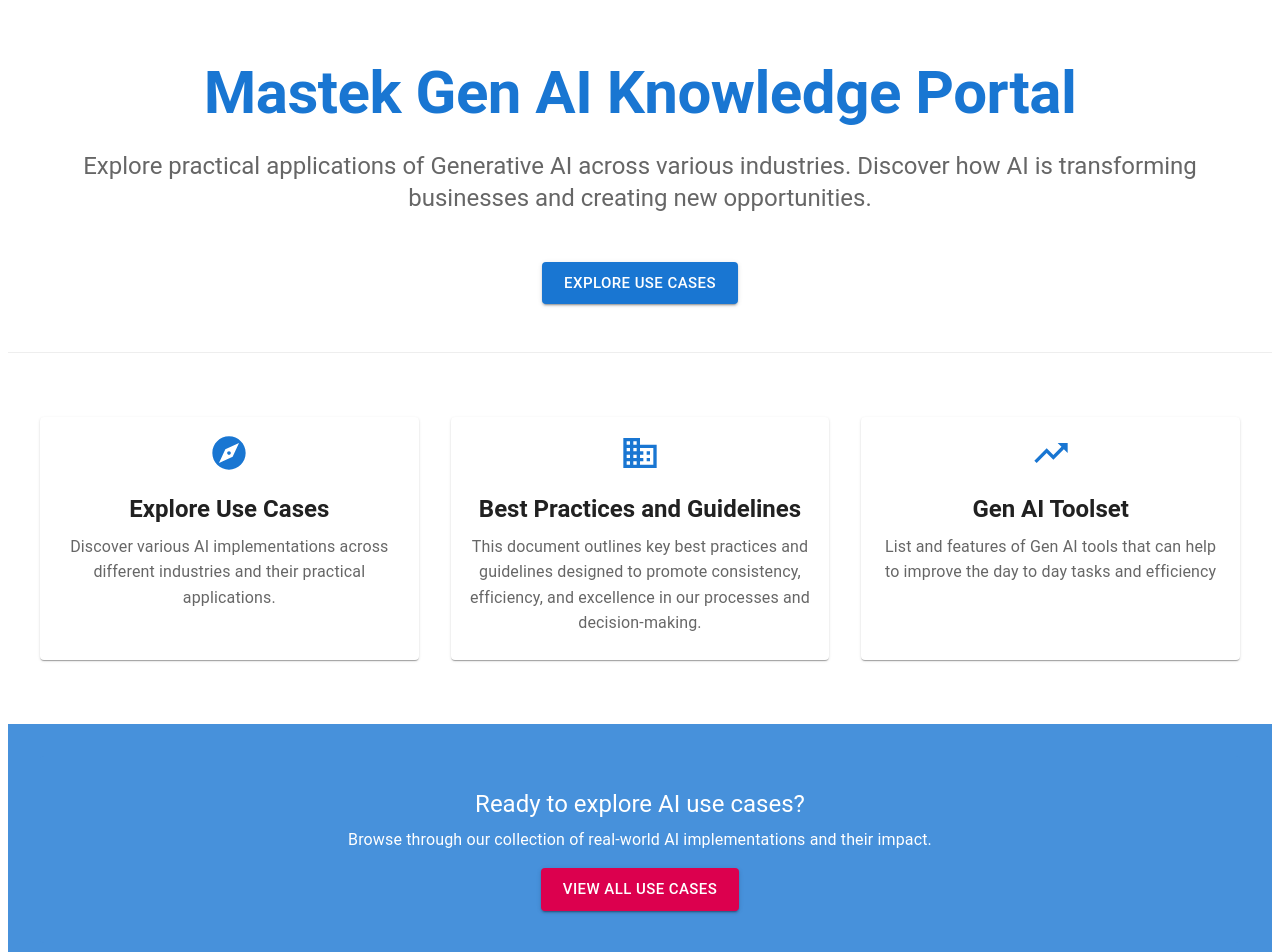
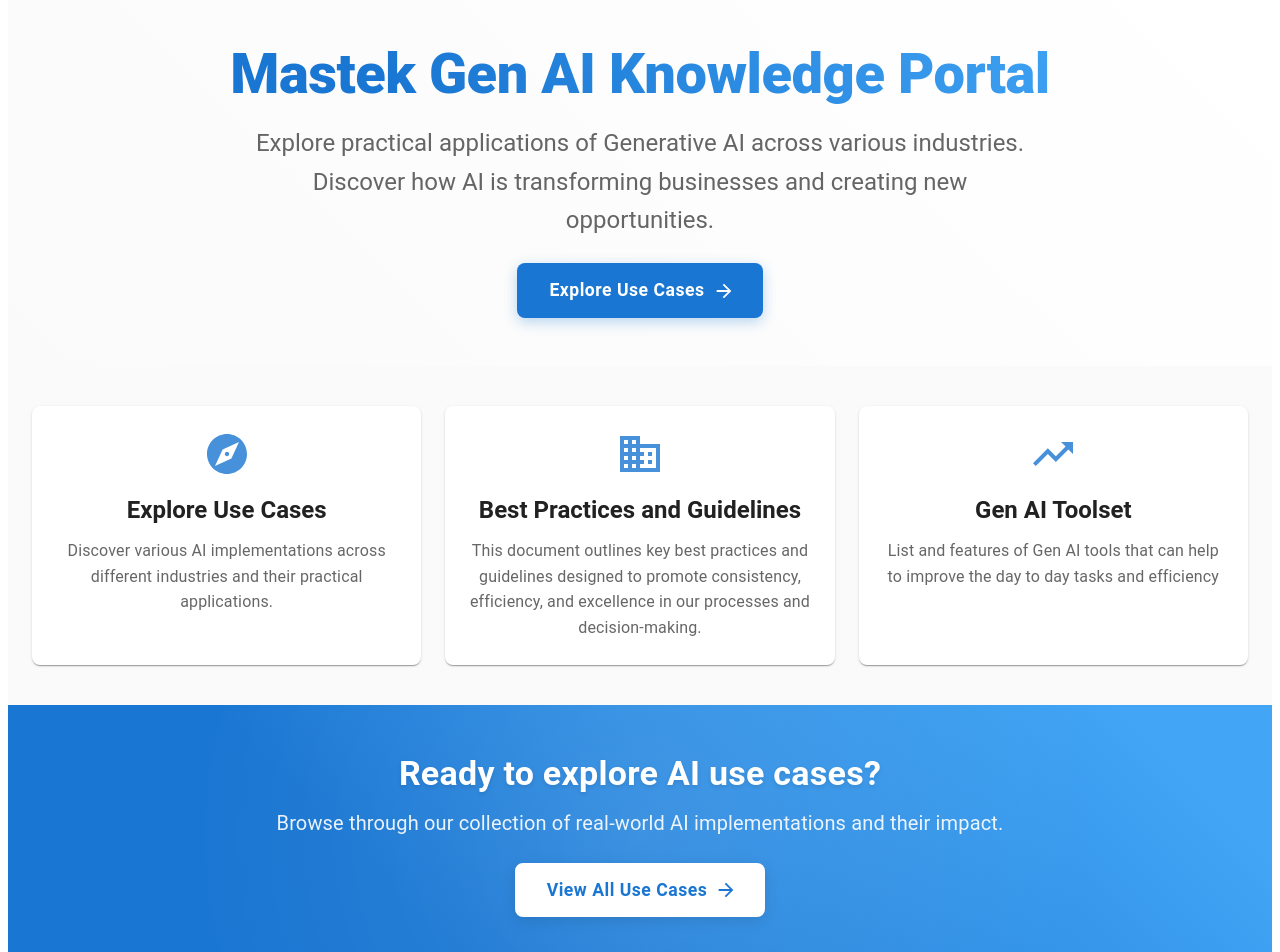
Before and after one commit to girish-mastek/ai-enabler, a React (Create React App) app: page / in a window 1280 px wide. Shown: the part 80-1032 px from the top of the page. Built offline with nearby package versions, Linux system fonts and the light colour scheme; no server answers.

Commit message:
minor ui changes

```diff
--- a/src/components/UsecaseDetail.js
+++ b/src/components/UsecaseDetail.js
@@ -10,80 +10,93 @@
   Grid,
   Paper,
   Stack,
-  Divider
+  Container
 } from '@mui/material';
 import ArrowBackIcon from '@mui/icons-material/ArrowBack';
-import CheckCircleIcon from '@mui/icons-material/CheckCircle';
-import CancelIcon from '@mui/icons-material/Cancel';
-import PendingIcon from '@mui/icons-material/Pending';
 import BusinessIcon from '@mui/icons-material/Business';
 import AccessTimeIcon from '@mui/icons-material/AccessTime';
 import CommentIcon from '@mui/icons-material/Comment';
+import BuildIcon from '@mui/icons-material/Build';
+import ChatIcon from '@mui/icons-material/Chat';
 
 const UsecaseDetail = ({ usecases }) => {
   const { id } = useParams();
   const navigate = useNavigate();
   const usecase = usecases.find(u => u.id === parseInt(id));
 
-  // Redirect to usecases list if usecase is not found or not approved
   useEffect(() => {
     if (!usecase || usecase.status !== 'approved') {
       navigate('/usecases');
     }
   }, [usecase, navigate]);
 
-  // Don't render anything while redirecting
   if (!usecase || usecase.status !== 'approved') {
     return null;
   }
 
   return (
-    <Box>
+    <Box sx={{ bgcolor: 'grey.50', minHeight: '100vh', py: 2 }}>
+      <Container maxWidth="xl">
         <Button
           startIcon={<ArrowBackIcon />}
           onClick={() => navigate('/usecases')}
-        sx={{ mb: 3 }}
+          sx={{
+            mb: 2,
+            color: 'text.primary',
+            '&:hover': {
+              bgcolor: 'rgba(0, 0, 0, 0.04)'
+            }
+          }}
         >
           Back to Use Cases
         </Button>
 
-      <Card sx={{ mb: 4 }}>
-        <CardContent>
-          <Box sx={{ display: 'flex', alignItems: 'flex-start', justifyContent: 'space-between', mb: 3 }}>
-            <Box>
-              <Typography variant="h4" gutterBottom>
+        <Grid container spacing={2}>
+          {/* Header Section */}
+          <Grid item xs={12}>
+            <Paper
+              elevation={0}
+              sx={{
+                p: 3,
+                borderRadius: 2,
+                bgcolor: 'white',
+                border: '1px solid',
+                borderColor: 'grey.200'
+              }}
+            >
+              <Typography
+                variant="h4"
+                sx={{
+                  fontWeight: 700,
+                  mb: 1.5,
+                  color: 'text.primary'
+                }}
+              >
                 {usecase.usecase}
               </Typography>
 
-              <Stack direction="row" spacing={1} sx={{ mb: 3 }}>
+              <Stack direction="row" spacing={1} sx={{ mb: 2 }}>
                 <Chip
                   label={usecase.service_line}
-                  color="primary"
+                  sx={{
+                    bgcolor: '#F3E5F5',
+                    color: '#7B1FA2',
+                    border: '1px solid #E1BEE7',
+                    '& .MuiChip-label': { px: 2 }
+                  }}
                 />
                 <Chip
                   label={usecase.sdlc_phase}
-                  color="secondary"
-                />
-                <Chip
-                  icon={<CheckCircleIcon />}
-                  label="Approved"
-                  color="success"
+                  sx={{
+                    bgcolor: '#E0F2F1',
+                    color: '#00796B',
+                    border: '1px solid #B2DFDB',
+                    '& .MuiChip-label': { px: 2 }
+                  }}
                 />
               </Stack>
-            </Box>
-          </Box>
 
-          <Grid container spacing={3}>
-            {/* Project Information */}
-            <Grid item xs={12}>
-              <Paper sx={{ p: 2, height: '100%' }}>
-                <Stack direction="row" alignItems="center" spacing={1} sx={{ mb: 2 }}>
-                  <BusinessIcon color="primary" />
-                  <Typography variant="h6">
-                    Project Details
-                  </Typography>
-                </Stack>
-                <Typography variant="body1" paragraph>
+              <Typography variant="body1" color="text.secondary" sx={{ fontSize: '1.1rem', lineHeight: 1.6 }}>
                 {usecase.project}
               </Typography>
             </Paper>
@@ -91,39 +104,61 @@
 
           {/* Prompts Used */}
           <Grid item xs={12}>
-              <Paper sx={{ p: 2, height: '100%' }}>
-                <Typography variant="h6" gutterBottom>
+            <Paper
+              elevation={0}
+              sx={{
+                p: 3,
+                borderRadius: 2,
+                bgcolor: 'white',
+                border: '1px solid',
+                borderColor: 'grey.200'
+              }}
+            >
+              <Stack direction="row" alignItems="center" spacing={1.5} sx={{ mb: 1.5 }}>
+                <ChatIcon sx={{ color: 'primary.main', fontSize: 28 }} />
+                <Typography variant="h5" sx={{ fontWeight: 600 }}>
                   Prompts Used
                 </Typography>
-                <Typography variant="body1" paragraph>
+              </Stack>
+              <Typography variant="body1" sx={{ color: 'text.secondary', lineHeight: 1.6 }}>
                 {usecase.prompts_used}
               </Typography>
             </Paper>
           </Grid>
 
-            {/* Efforts and Hours */}
+          {/* Time & Effort and Comments */}
           <Grid item xs={12} md={6}>
-              <Paper sx={{ p: 2, height: '100%' }}>
-                <Stack direction="row" alignItems="center" spacing={1} sx={{ mb: 2 }}>
-                  <AccessTimeIcon color="primary" />
-                  <Typography variant="h6">
+            <Paper
+              elevation={0}
+              sx={{
+                p: 3,
+                height: '100%',
+                borderRadius: 2,
+                bgcolor: 'white',
+                border: '1px solid',
+                borderColor: 'grey.200'
+              }}
+            >
+              <Stack direction="row" alignItems="center" spacing={1.5} sx={{ mb: 2 }}>
+                <AccessTimeIcon sx={{ color: 'primary.main', fontSize: 28 }} />
+                <Typography variant="h5" sx={{ fontWeight: 600 }}>
                   Time & Effort
                 </Typography>
               </Stack>
               <Stack spacing={2}>
                 <Box>
-                    <Typography variant="subtitle2" color="text.secondary">
+                  <Typography variant="subtitle1" color="text.secondary" sx={{ mb: 0.5 }}>
                     Estimated Efforts
                   </Typography>
-                    <Typography variant="body1">
+                  <Typography variant="body1" sx={{ fontSize: '1.1rem' }}>
                     {usecase.estimated_efforts}
                   </Typography>
                 </Box>
                 <Box>
-                    <Typography variant="subtitle2" color="text.secondary">
+                  <Typography variant="subtitle1" color="text.secondary" sx={{ mb: 0.5 }}>
                     Actual Hours
                   </Typography>
-                    <Typography variant="body1">
+                  <Typography variant="body1" sx={{ fontSize: '1.1rem' }}>
                     {usecase.actual_hours}
                   </Typography>
                 </Box>
@@ -131,16 +166,25 @@
             </Paper>
           </Grid>
 
-            {/* Comments */}
           <Grid item xs={12} md={6}>
-              <Paper sx={{ p: 2, height: '100%' }}>
-                <Stack direction="row" alignItems="center" spacing={1} sx={{ mb: 2 }}>
-                  <CommentIcon color="primary" />
-                  <Typography variant="h6">
+            <Paper
+              elevation={0}
+              sx={{
+                p: 3,
+                height: '100%',
+                borderRadius: 2,
+                bgcolor: 'white',
+                border: '1px solid',
+                borderColor: 'grey.200'
+              }}
+            >
+              <Stack direction="row" alignItems="center" spacing={1.5} sx={{ mb: 2 }}>
+                <CommentIcon sx={{ color: 'primary.main', fontSize: 28 }} />
+                <Typography variant="h5" sx={{ fontWeight: 600 }}>
                   Comments
                 </Typography>
               </Stack>
-                <Typography variant="body1">
+              <Typography variant="body1" sx={{ color: 'text.secondary', lineHeight: 1.6 }}>
                 {usecase.comments}
               </Typography>
             </Paper>
@@ -149,17 +193,33 @@
           {/* Tools Used */}
           {usecase.tools_used && (
             <Grid item xs={12}>
-                <Paper sx={{ p: 2, height: '100%' }}>
-                  <Typography variant="h6" gutterBottom>
+              <Paper
+                elevation={0}
+                sx={{
+                  p: 3,
+                  borderRadius: 2,
+                  bgcolor: 'white',
+                  border: '1px solid',
+                  borderColor: 'grey.200'
+                }}
+              >
+                <Stack direction="row" alignItems="center" spacing={1.5} sx={{ mb: 2 }}>
+                  <BuildIcon sx={{ color: 'primary.main', fontSize: 28 }} />
+                  <Typography variant="h5" sx={{ fontWeight: 600 }}>
                     Tools Used
                   </Typography>
-                  <Box>
+                </Stack>
+                <Box sx={{ display: 'flex', flexWrap: 'wrap', gap: 1 }}>
                   {usecase.tools_used.map((tool, index) => (
                     <Chip
                       key={index}
                       label={tool}
-                        sx={{ mr: 1, mb: 1 }}
-                        variant="outlined"
+                      sx={{
+                        bgcolor: '#ECEFF1',
+                        color: '#455A64',
+                        border: '1px solid #CFD8DC',
+                        '& .MuiChip-label': { px: 2 }
+                      }}
                     />
                   ))}
                 </Box>
@@ -167,30 +227,7 @@
             </Grid>
           )}
         </Grid>
-
-          <Divider sx={{ my: 3 }} />
-
-          {/* Timestamps */}
-          <Stack spacing={1}>
-            {usecase.submittedAt && (
-              <Typography
-                variant="body2"
-                color="text.secondary"
-              >
-                Submitted on: {new Date(usecase.submittedAt).toLocaleDateString()}
-              </Typography>
-            )}
-            {usecase.moderatedAt && (
-              <Typography
-                variant="body2"
-                color="text.secondary"
-              >
-                Moderated on: {new Date(usecase.moderatedAt).toLocaleDateString()}
-              </Typography>
-            )}
-          </Stack>
-        </CardContent>
-      </Card>
+      </Container>
     </Box>
   );
 };
--- a/src/pages/HomePage.js
+++ b/src/pages/HomePage.js
@@ -7,58 +7,89 @@
   Grid,
   Paper,
   Card,
-  CardContent
+  CardContent,
+  Container
 } from '@mui/material';
 import ExploreIcon from '@mui/icons-material/Explore';
 import BusinessIcon from '@mui/icons-material/Business';
 import TrendingUpIcon from '@mui/icons-material/TrendingUp';
+import ArrowForwardIcon from '@mui/icons-material/ArrowForward';
 
 const HomePage = () => {
   const navigate = useNavigate();
 
   const features = [
     {
-      icon: <ExploreIcon sx={{ fontSize: 40 }} />,
+      icon: <ExploreIcon sx={{ fontSize: 48 }} />,
       title: 'Explore Use Cases',
       description: 'Discover various AI implementations across different industries and their practical applications.',
     },
     {
-      icon: <BusinessIcon sx={{ fontSize: 40 }} />,
+      icon: <BusinessIcon sx={{ fontSize: 48 }} />,
       title: 'Best Practices and Guidelines',
       description: 'This document outlines key best practices and guidelines designed to promote consistency, efficiency, and excellence in our processes and decision-making.',
     },
     {
-      icon: <TrendingUpIcon sx={{ fontSize: 40 }} />,
+      icon: <TrendingUpIcon sx={{ fontSize: 48 }} />,
       title: 'Gen AI Toolset',
       description: 'List and features of Gen AI tools that can help to improve the day to day tasks and efficiency',
     },
   ];
 
   return (
-    <Box sx={{ width: '100%' }}>
+    <Box sx={{ bgcolor: 'grey.50' }}>
       {/* Hero Section */}
       <Box
         sx={{
-          width: '100%',
-          pt: 8,
-          pb: 6,
-          textAlign: 'center',
+          position: 'relative',
           bgcolor: 'white',
-          borderBottom: 1,
-          borderColor: 'grey.200'
+          overflow: 'hidden',
+          '&::before': {
+            content: '""',
+            position: 'absolute',
+            top: 0,
+            left: 0,
+            right: 0,
+            bottom: 0,
+            background: 'linear-gradient(45deg, rgba(0,0,0,0.02) 0%, rgba(255,255,255,0) 100%)',
+            zIndex: 1
+          }
         }}
       >
-        <Box sx={{ maxWidth: '1920px', mx: 'auto', px: { xs: 2, sm: 3, md: 4 } }}>
+        <Container maxWidth="xl">
+          <Box
+            sx={{
+              pt: { xs: 5, md: 6 },
+              pb: { xs: 5, md: 6 },
+              textAlign: 'center',
+              position: 'relative',
+              zIndex: 2
+            }}
+          >
             <Typography
               component="h1"
               variant="h2"
-            color="primary"
-            gutterBottom
-            sx={{ fontWeight: 'bold' }}
+              sx={{
+                fontWeight: 800,
+                fontSize: { xs: '2.5rem', md: '3.5rem' },
+                background: 'linear-gradient(45deg, #1976d2 30%, #42a5f5 90%)',
+                backgroundClip: 'text',
+                textFillColor: 'transparent',
+                mb: 2
+              }}
             >
               Mastek Gen AI Knowledge Portal
             </Typography>
-          <Typography variant="h5" color="text.secondary" paragraph>
+            <Typography
+              variant="h5"
+              sx={{
+                color: 'text.secondary',
+                maxWidth: '800px',
+                mx: 'auto',
+                mb: 3,
+                lineHeight: 1.6
+              }}
+            >
               Explore practical applications of Generative AI across various industries.
               Discover how AI is transforming businesses and creating new opportunities.
             </Typography>
@@ -66,16 +97,32 @@
               variant="contained"
               size="large"
               onClick={() => navigate('/usecases')}
-            sx={{ mt: 4 }}
+              endIcon={<ArrowForwardIcon />}
+              sx={{
+                py: 1.5,
+                px: 4,
+                fontSize: '1.1rem',
+                fontWeight: 600,
+                borderRadius: 2,
+                textTransform: 'none',
+                boxShadow: '0 4px 14px 0 rgba(25, 118, 210, 0.3)',
+                transition: 'all 0.2s ease-in-out',
+                '&:hover': {
+                  transform: 'translateY(-2px)',
+                  boxShadow: '0 6px 20px 0 rgba(25, 118, 210, 0.4)'
+                }
+              }}
             >
               Explore Use Cases
             </Button>
           </Box>
+        </Container>
       </Box>
 
       {/* Features Section */}
-      <Box sx={{ maxWidth: '1920px', mx: 'auto', px: { xs: 2, sm: 3, md: 4 }, py: 8 }}>
-        <Grid container spacing={4}>
+      <Container maxWidth="xl">
+        <Box sx={{ py: { xs: 4, md: 5 } }}>
+          <Grid container spacing={3}>
             {features.map((feature, index) => (
               <Grid item xs={12} md={4} key={index}>
                 <Card
@@ -85,44 +132,51 @@
                     display: 'flex',
                     flexDirection: 'column',
                     cursor: 'pointer',
-                  transition: 'all 0.2s ease-in-out',
+                    borderRadius: 2,
+                    bgcolor: 'white',
+                    transition: 'all 0.3s ease-in-out',
                     '&:hover': {
-                    transform: 'translateY(-4px)',
-                    boxShadow: 6,
+                      transform: 'translateY(-8px)',
+                      boxShadow: '0 12px 24px rgba(0,0,0,0.1)',
                       '& .feature-icon': {
-                      transform: 'scale(1.1)',
-                      color: 'primary.dark'
+                        transform: 'scale(1.1) rotate(5deg)',
+                        color: 'primary.main'
                       }
                     },
                   }}
                 >
-                <CardContent sx={{ flexGrow: 1, textAlign: 'center' }}>
+                  <CardContent sx={{ p: 3, flexGrow: 1 }}>
                     <Box
                       className="feature-icon"
                       sx={{
-                      color: 'primary.main',
+                        color: 'primary.light',
+                        display: 'flex',
+                        alignItems: 'center',
+                        justifyContent: 'center',
                         mb: 2,
-                      transition: 'all 0.2s ease-in-out'
+                        transition: 'all 0.3s ease-in-out'
                       }}
                     >
                       {feature.icon}
                     </Box>
                     <Typography
-                    gutterBottom
                       variant="h5"
                       component="h2"
                       sx={{
-                      fontWeight: 600,
-                      color: 'text.primary'
+                        fontWeight: 700,
+                        color: 'text.primary',
+                        mb: 1.5,
+                        textAlign: 'center'
                       }}
                     >
                       {feature.title}
                     </Typography>
                     <Typography
-                    color="text.secondary"
                       sx={{
+                        color: 'text.secondary',
                         fontSize: '1rem',
-                      lineHeight: 1.6
+                        lineHeight: 1.6,
+                        textAlign: 'center'
                       }}
                     >
                       {feature.description}
@@ -133,23 +187,54 @@
             ))}
           </Grid>
         </Box>
+      </Container>
 
       {/* Call to Action */}
-      <Box sx={{ width: '100%', bgcolor: 'primary.light', py: 4 }}>
-        <Box sx={{ maxWidth: '1920px', mx: 'auto', px: { xs: 2, sm: 3, md: 4 } }}>
-          <Paper
+      <Box
         sx={{
-              p: 4,
-              textAlign: 'center',
-              backgroundColor: 'primary.light',
-              color: 'white',
-              boxShadow: 'none'
+          background: 'linear-gradient(45deg, #1976d2 30%, #42a5f5 90%)',
+          py: { xs: 5, md: 6 },
+          position: 'relative',
+          overflow: 'hidden',
+          '&::before': {
+            content: '""',
+            position: 'absolute',
+            top: 0,
+            left: 0,
+            right: 0,
+            bottom: 0,
+            background: 'radial-gradient(circle at center, rgba(255,255,255,0.1) 0%, rgba(255,255,255,0) 70%)',
+            zIndex: 1
+          }
         }}
       >
-            <Typography variant="h5" gutterBottom>
+        <Container maxWidth="xl">
+          <Box
+            sx={{
+              position: 'relative',
+              zIndex: 2,
+              textAlign: 'center',
+              color: 'white'
+            }}
+          >
+            <Typography
+              variant="h4"
+              sx={{
+                fontWeight: 700,
+                mb: 1.5,
+                textShadow: '0 2px 4px rgba(0,0,0,0.1)'
+              }}
+            >
               Ready to explore AI use cases?
             </Typography>
-            <Typography variant="body1" paragraph>
+            <Typography
+              variant="h6"
+              sx={{
+                fontWeight: 400,
+                mb: 3,
+                opacity: 0.9
+              }}
+            >
               Browse through our collection of real-world AI implementations and their impact.
             </Typography>
             <Button
@@ -157,11 +242,29 @@
               color="secondary"
               size="large"
               onClick={() => navigate('/usecases')}
+              endIcon={<ArrowForwardIcon />}
+              sx={{
+                bgcolor: 'white',
+                color: 'primary.main',
+                py: 1.5,
+                px: 4,
+                fontSize: '1.1rem',
+                fontWeight: 600,
+                borderRadius: 2,
+                textTransform: 'none',
+                boxShadow: '0 4px 14px 0 rgba(0,0,0,0.1)',
+                transition: 'all 0.2s ease-in-out',
+                '&:hover': {
+                  bgcolor: 'white',
+                  transform: 'translateY(-2px)',
+                  boxShadow: '0 6px 20px 0 rgba(0,0,0,0.15)'
+                }
+              }}
             >
               View All Use Cases
             </Button>
-          </Paper>
           </Box>
+        </Container>
       </Box>
     </Box>
   );
--- a/src/pages/UsecasePage.js
+++ b/src/pages/UsecasePage.js
@@ -92,45 +92,6 @@
         overflowX: 'hidden'
       }}
     >
-      {/* Header */}
-      <Box
-        sx={{
-          width: '100%',
-          bgcolor: 'white',
-          borderBottom: 1,
-          borderColor: 'grey.200',
-          boxShadow: '0 1px 2px rgba(0,0,0,0.05)'
-        }}
-      >
-        <Box
-          sx={{
-            maxWidth: '1920px',
-            mx: 'auto',
-            px: { xs: 2, sm: 3, md: 4 },
-            py: 3,
-          }}
-        >
-          <Typography
-            variant="h4"
-            gutterBottom
-            sx={{
-              fontWeight: 600,
-              color: 'text.primary'
-            }}
-          >
-            AI Use Cases
-          </Typography>
-          <Typography
-            variant="body1"
-            color="text.secondary"
-            sx={{ maxWidth: 800 }}
-          >
-            Explore our collection of AI use cases across different industries.
-            Each case demonstrates practical applications of AI technologies.
-          </Typography>
-        </Box>
-      </Box>
-
       {/* Main Content */}
       <Box
         sx={{
```
Lines whose indentation alone changed are shown as unchanged.
